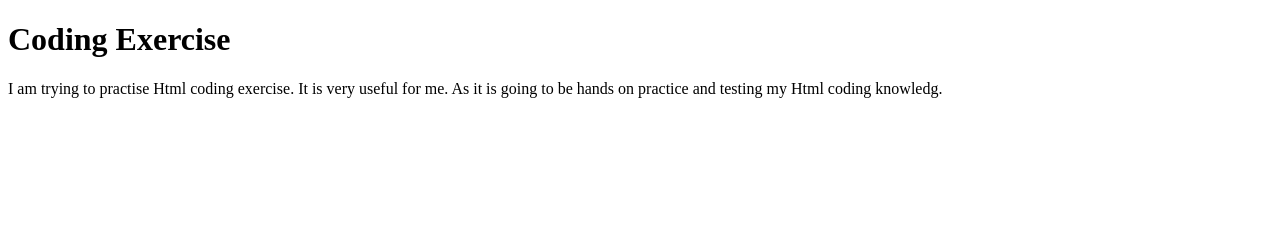
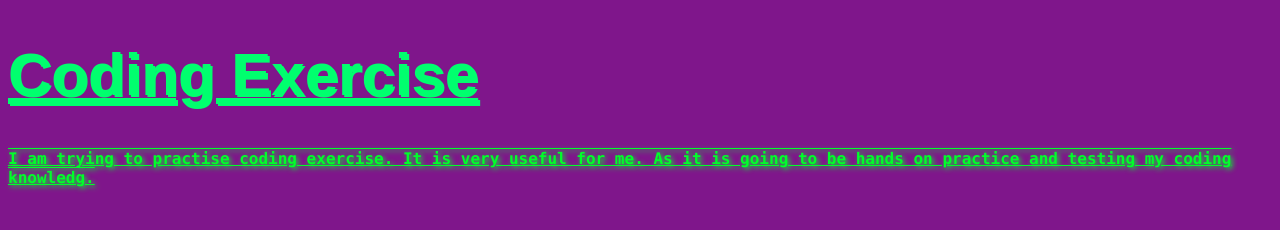
Before and after one commit to SharonEF/Coding-exercise, a plain HTML site: page index.html in a window 1280 px wide. Drawn offline with Linux system fonts and the light colour scheme.

Commit message:
Apply CSS for paragraph

```diff
--- a/index.html
+++ b/index.html
@@ -1,9 +1,12 @@
 <!DOCTYPE html>
 <html>
+    <head>
+        <link rel="stylesheet" href="styles.css">
+    </head>
 <body>
 
 <h1>Coding Exercise</h1>
-<p>I am trying to practise Html coding  exercise. It is very useful for me. As it is going to be hands on practice and testing my Html coding knowledg.</p>
+<p>I am trying to practise coding exercise. It is very useful for me. As it is going to be hands on practice and testing my coding knowledg.</p>
 
 </body>
 </html>
--- /dev/null
+++ b/styles.css
@@ -0,0 +1,20 @@
+body {
+    background-color: rgb(127, 22, 139);
+  }
+  h1 {
+    color: rgb(0, 255, 110);
+    font-family: Arial, Helvetica, sans-serif;
+    font-weight: bold;
+    font-size: 60px;
+    text-decoration-line: underline;
+    text-shadow: 2px 2px;
+  }
+  p {
+    text-align: left;;
+    color: rgb(0, 255, 42);
+    font-family: "Lucida Console", "Courier New", monospace;
+    font-weight: bold;
+    font-size: 16px;
+    text-decoration-line: overline underline;
+    text-shadow: 2px 2px 5px
+  }
```
